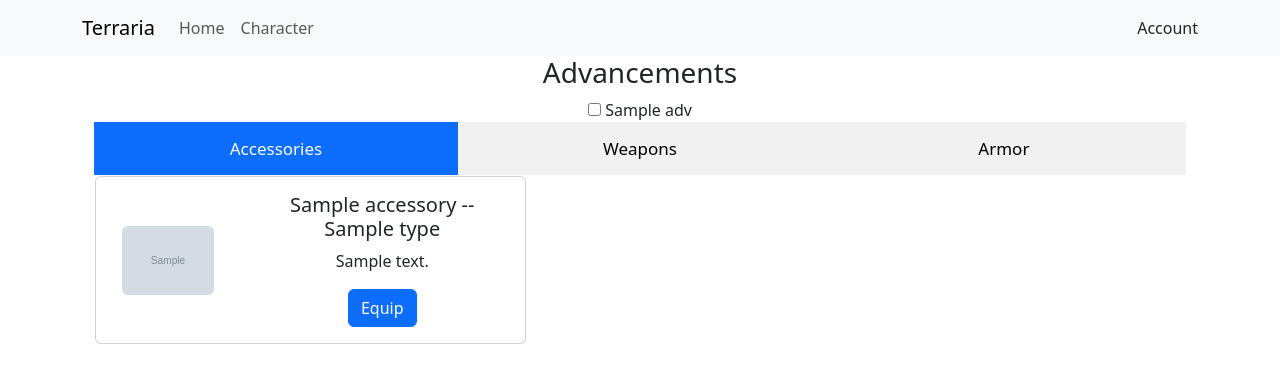
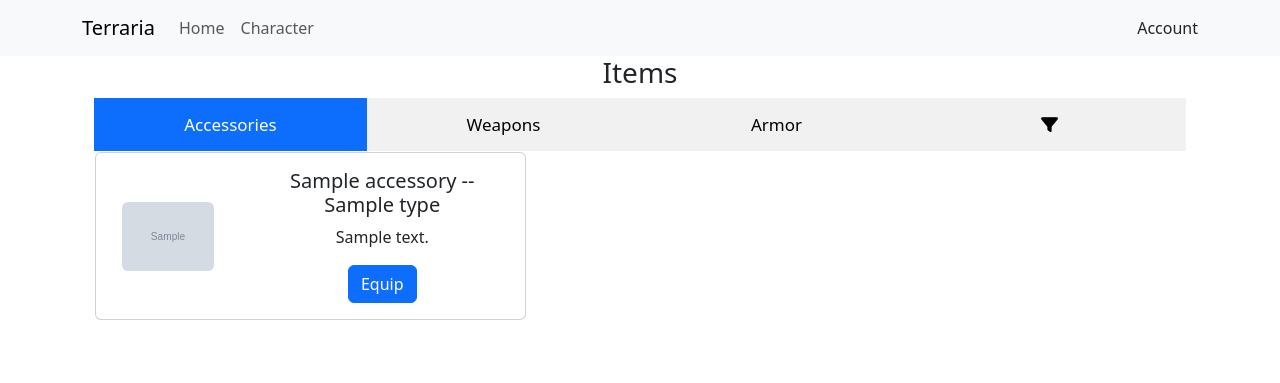
Before and after one commit to suspenceb/TerrariaCraftingRepo, a Flask app: template Website/templates/index.html in a window 1280 px wide. Shown: the top 383 px of the page. Run offline with Flask 3, Linux system fonts and the light colour scheme; the template is opened without the code that fills it: most values are stand-ins (such as "Sample title", 1, 10 or a date in 2020); grey boxes marked "Sample" are stand-in pictures; some libraries are stand-ins or nearby versions.

Commit message:
Made filters a tab

```diff
--- a/Website/templates/index.html
+++ b/Website/templates/index.html
@@ -1,46 +1,42 @@
 {% extends "base.html" %} {% block title %}Home{% endblock %} {% block content%}
 <div class="container text-center">
   <div>
-    <h3>Advancements</h3>
-    <div id="advancementFilters">
-      <!-- Each advancement gets a checkbox -->
-      {% for adv in advancements %}
-      <input
-        type="checkbox"
-        id="{{ adv[0] }}"
-        name="{{ adv[0] }}"
-        value="{{ adv[0] }}"
-        onChange="updateFilters()"
-      />
-      <label for="{{ adv[0] }}">{{ adv[1] }}</label><br />
-      {% endfor %}
-    </div>
+    <h3 class="homepageTitle">Items</h3>
   </div>
   <div>
     <div id="tabsDiv">
       <button class="tablink" id="accessoriesTab" onclick="openAccessories()">Accessories</button>
       <button class="tablink" id="weaponsTab" onclick="openWeapons()">Weapons</button>
       <button class="tablink" id="armorTab" onclick="openArmor()">Armor</button>
+      <button class="tablink" id="filtersTab" onclick="openFilters()"><i class="fa-solid fa-filter"></i></button>
     </div>
     <div>
       <div id="accessoriesDiv">
         {% with items=accessories %}
-            {% include "itemTable.html" %}
+          {% include "itemTable.html" %}
         {% endwith %}
       </div>
-      <div>
-        <div id="weaponsDiv">
-            {% with items=weapons %}
-                {% include "itemTable.html" %}
-            {% endwith %}
-        </div>
+      <div id="weaponsDiv">
+        {% with items=weapons %}
+          {% include "itemTable.html" %}
+        {% endwith %}
       </div>
-      <div>
-        <div id="armorDiv">
-            {% with items=armor %}
-                {% include "itemTable.html" %}
-            {% endwith %}
-        </div>
+      <div id="armorDiv">
+        {% with items=armor %}
+          {% include "itemTable.html" %}
+        {% endwith %}
+      </div>
+      <div id="advancementFilters">
+        {% for adv in advancements %}
+        <input
+          type="checkbox"
+          id="{{ adv[0] }}"
+          name="{{ adv[0] }}"
+          value="{{ adv[0] }}"
+          onChange="updateFilters()"
+        />
+        <label for="{{ adv[0] }}">{{ adv[1] }}</label><br />
+        {% endfor %}
       </div>
     </div>
   </div>
@@ -91,27 +87,44 @@
     document.getElementById("accessoriesDiv").style.display = "block";
     document.getElementById("weaponsDiv").style.display = "none";
     document.getElementById("armorDiv").style.display = "none";
+    document.getElementById("advancementFilters").style.display = "none";
     document.getElementById("accessoriesTab").classList.add("selectedtab");
     document.getElementById("weaponsTab").classList.remove("selectedtab");
     document.getElementById("armorTab").classList.remove("selectedtab");
+    document.getElementById("filtersTab").classList.remove("selectedtab");
   }
 
   function openWeapons() {
     document.getElementById("accessoriesDiv").style.display = "none";
     document.getElementById("weaponsDiv").style.display = "block";
     document.getElementById("armorDiv").style.display = "none";
+    document.getElementById("advancementFilters").style.display = "none";
     document.getElementById("accessoriesTab").classList.remove("selectedtab");
     document.getElementById("weaponsTab").classList.add("selectedtab");
     document.getElementById("armorTab").classList.remove("selectedtab");
+    document.getElementById("filtersTab").classList.remove("selectedtab");
   }
 
   function openArmor() {
     document.getElementById("accessoriesDiv").style.display = "none";
     document.getElementById("weaponsDiv").style.display = "none";
     document.getElementById("armorDiv").style.display = "block";
+    document.getElementById("advancementFilters").style.display = "none";
     document.getElementById("accessoriesTab").classList.remove("selectedtab");
     document.getElementById("weaponsTab").classList.remove("selectedtab");
     document.getElementById("armorTab").classList.add("selectedtab");
+    document.getElementById("filtersTab").classList.remove("selectedtab");
+  }
+
+  function openFilters() {
+    document.getElementById("accessoriesDiv").style.display = "none";
+    document.getElementById("weaponsDiv").style.display = "none";
+    document.getElementById("armorDiv").style.display = "none";
+    document.getElementById("advancementFilters").style.display = "block";
+    document.getElementById("accessoriesTab").classList.remove("selectedtab");
+    document.getElementById("weaponsTab").classList.remove("selectedtab");
+    document.getElementById("armorTab").classList.remove("selectedtab");
+    document.getElementById("filtersTab").classList.add("selectedtab");
   }
 
   openAccessories();
@@ -130,7 +143,7 @@
     cursor: pointer;
     padding: 14px 16px;
     font-size: 17px;
-    width: 33.33%;
+    width: 25%;
   }
   .selectedtab {
     background-color: #0d6efd;
```
